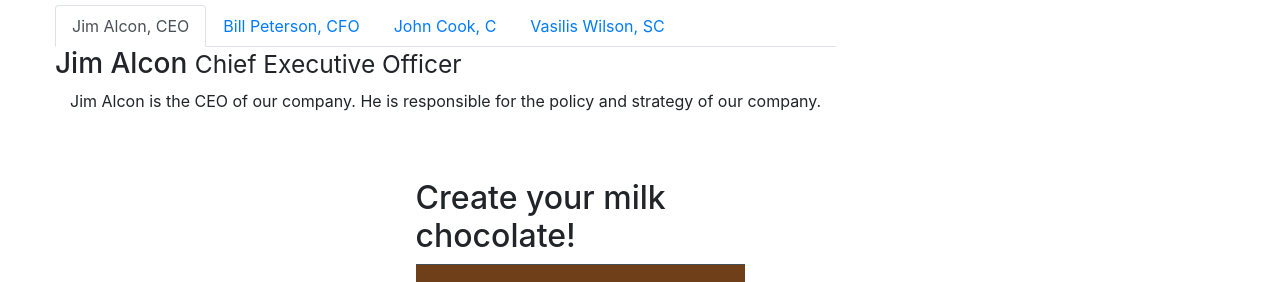
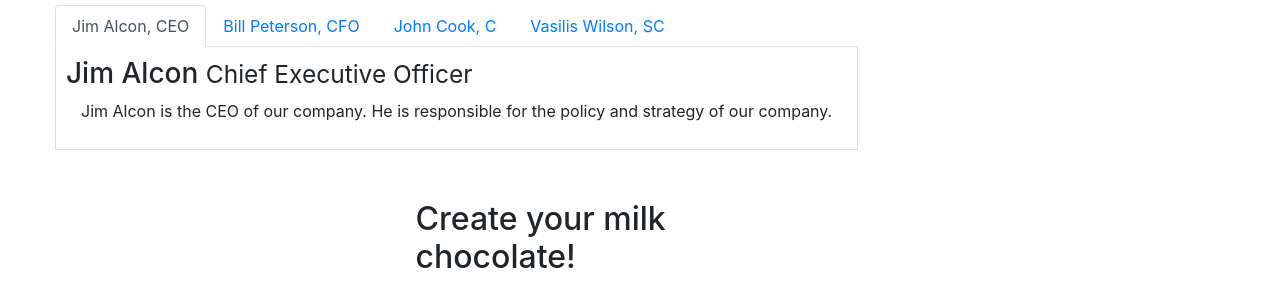
Before and after one commit to panagiotis19891/le-chocolat, a plain HTML site: page aboutus.html in a window 1280 px wide. Shown: the part 731-1013 px from the top of the page. Drawn offline with nearby package versions, Linux system fonts and the light colour scheme; files that its build step writes are made by us from their sources.

Commit message:
Add files via upload

```diff
--- a/styles.css
+++ b/styles.css
@@ -40,3 +40,9 @@ z-index:0;
     background-color:#6E3F19
 }
 tr:hover {background-color:#dbb08db0!important}
+
+.tab-content {
+    border-left: 1px solid #ddd;
+    border-right: 1px solid #ddd;
+    border-bottom: 1px solid #ddd;
+    padding: 10px;
```
